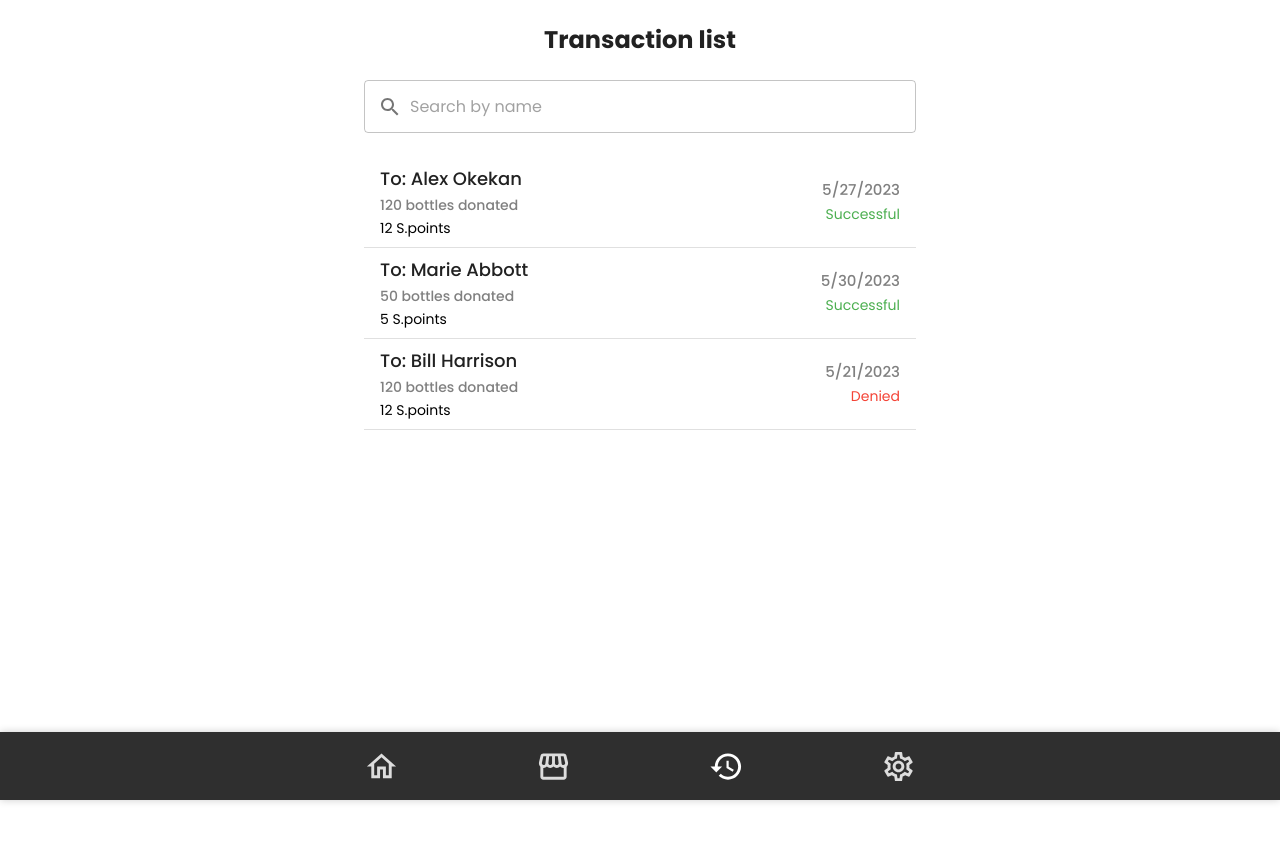
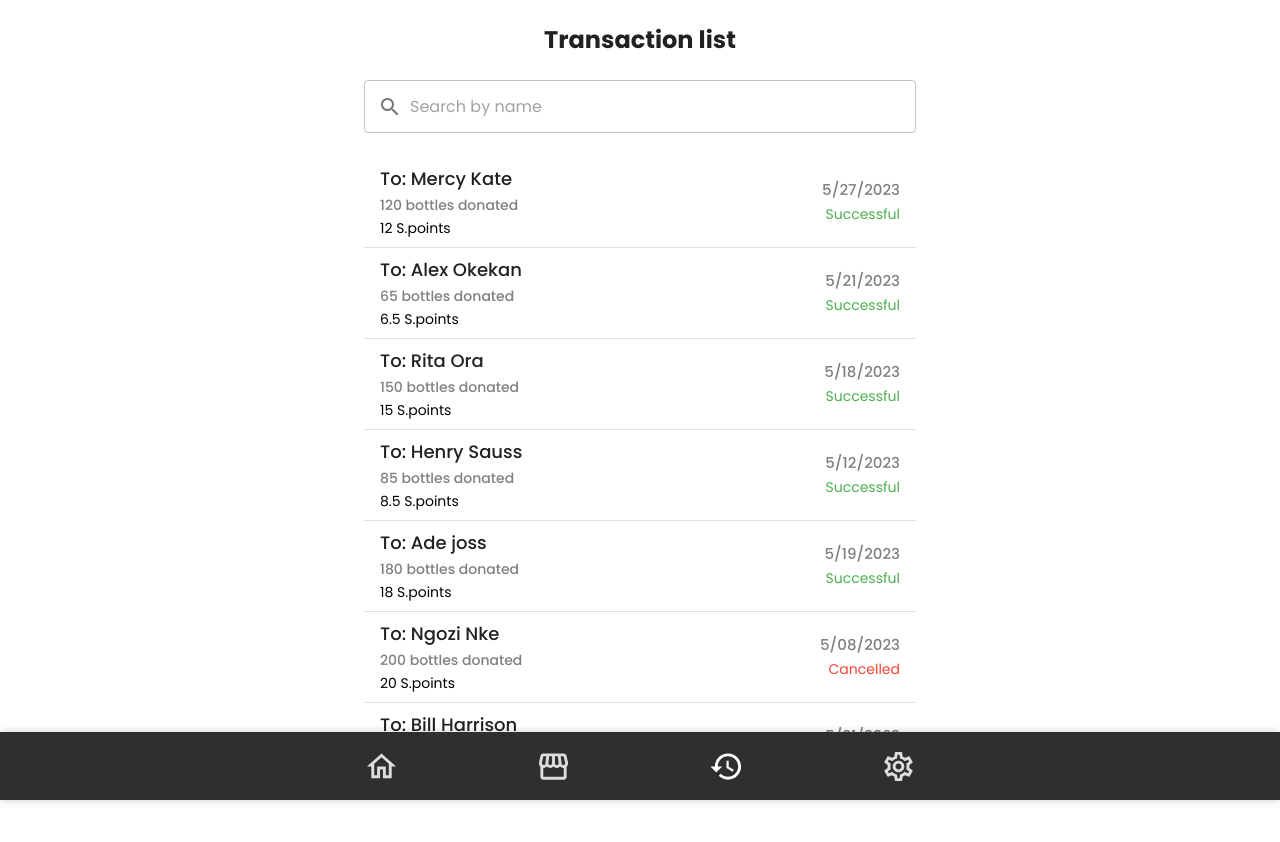
Before and after one commit to dyCodes/recapped-square, a React (Create React App) app: page /transactions in a window 1280 px wide. Shown: the top 842 px of the page. Before the commit the page ends 800 px from the top, so only its background shows below. Built offline with nearby package versions, Linux system fonts and the light colour scheme.

Commit message:
feat: update app data

```diff
--- a/src/assets/data-demo.js
+++ b/src/assets/data-demo.js
@@ -4,41 +4,48 @@ const marketPlaceData = [
 		id: 1,
 		name: "Alex Okekan",
 		quantity: "> 50 large bottles",
-		location: "Janaweri Market",
+		location: "Jakande Market",
 	},
 	{
 		id: 2,
-		name: "Marie Abbott",
-		quantity: "< 50 small bottles",
+		name: "Joseph Ike",
+		quantity: "< 100 small bottles",
 		location: "Jakande Market",
 	},
 	{
 		id: 3,
-		name: "Bill Harrison",
-		quantity: "> 50 large bottles",
+		name: "Mercy Kate",
+		quantity: "> 45 large bottles",
 		location: "Alaba Market",
 	},
 	{
-		id: 2,
-		name: "Marie Abbott",
-		quantity: "< 50 small bottles",
+		id: 4,
+		name: "Sean Ope",
+		quantity: "> 30 large bottles",
+		location: "Jankara Market",
 	},
 	{
-		id: 3,
-		name: "Bill Harrison",
-		quantity: "> 50 large bottles",
+		id: 5,
+		name: "Rita Ora",
+		quantity: "> 65 small bottles",
+		location: "Balogun Market",
+	},
+	{
+		id: 6,
+		name: "Josh Funke",
+		quantity: "< 200 small bottles",
 		location: "Jakande Market",
 	},
 	{
-		id: 2,
-		name: "Marie Abbott",
-		quantity: "< 50 small bottles",
-		location: "Jakande Market",
+		id: 7,
+		name: "Ola Damini",
+		quantity: "< 120 small bottles",
+		location: "Oshodi Market",
 	},
 	{
-		id: 3,
-		name: "Bill Harrison",
-		quantity: "> 50 large bottles",
+		id: 8,
+		name: "Chuka Ope",
+		quantity: "> 150 large bottles",
 		location: "Janaweri Market",
 	},
 ];
@@ -46,7 +53,7 @@ const marketPlaceData = [
 const HistoryData = [
 	{
 		id: 1,
-		name: "Alex Okekan",
+		name: "Mercy Kate",
 		status: "Successful",
 		quantity: "120",
 		points: 12,
@@ -54,18 +61,50 @@ const HistoryData = [
 	},
 	{
 		id: 2,
-		name: "Marie Abbott",
+		name: "Alex Okekan ",
 		status: "Successful",
-		quantity: "50",
-		points: 5,
-		date: "5/30/2023",
+		quantity: "65",
+		points: 6.5,
+		date: "5/21/2023",
 	},
 	{
 		id: 3,
+		name: "Rita Ora",
+		status: "Successful",
+		quantity: "150",
+		points: 15,
+		date: "5/18/2023",
+	},
+	{
+		id: 4,
+		name: "Henry Sauss",
+		status: "Successful",
+		quantity: "85",
+		points: 8.5,
+		date: "5/12/2023",
+	},
+	{
+		id: 5,
+		name: "Ade joss",
+		status: "Successful",
+		quantity: "180",
+		points: 18,
+		date: "5/19/2023",
+	},
+	{
+		id: 6,
+		name: "Ngozi Nke",
+		status: "Cancelled",
+		quantity: "200",
+		points: 20,
+		date: "5/08/2023",
+	},
+	{
+		id: 7,
 		name: "Bill Harrison",
-		status: "Denied ",
-		quantity: "120",
-		points: 12,
+		status: "Cancelled",
+		quantity: "95",
+		points: 9.5,
 		date: "5/21/2023",
 	},
 ];
--- a/src/components/ConfirmOrderModal.jsx
+++ b/src/components/ConfirmOrderModal.jsx
@@ -18,6 +18,19 @@ const ConfirmOrderModal = ({ confirmModal, handleDonate, handleClose, value, set
 
 	const handleInputChange = (e) => {
 		setValue(e.target.value === "" ? "" : Number(e.target.value));
+	};
+
+	const getDeliveryDate = () => {
+		// Get next saturday date
+		const dateCopy = new Date();
+		dateCopy.setDate(dateCopy.getDate() + ((7 - dateCopy.getDay() + 6) % 7));
+		const deliveryDate = dateCopy.toLocaleDateString("en", {
+			weekday: "long",
+			year: "numeric",
+			month: "long",
+			day: "numeric",
+		});
+		return deliveryDate;
 	};
 
 	return (
@@ -63,7 +76,7 @@ const ConfirmOrderModal = ({ confirmModal, handleDonate, handleClose, value, set
 						<span style={{ color: "gray" }}>12B thistle street, Amen estate, Ajah, Lagos </span>
 						<div className="_flex_center" style={{ marginTop: "8px" }}>
 							<CalendarMonthOutlinedIcon fontSize="small" sx={{ mr: "6px" }} />
-							<span style={{ fontSize: "15px", fontWeight: 500 }}>27th June 2023</span>
+							<span style={{ fontSize: "15px", fontWeight: 500 }}>{getDeliveryDate()}</span>
 						</div>
 					</div>
 				</ModalContent>
--- a/src/components/ProfileSection.jsx
+++ b/src/components/ProfileSection.jsx
@@ -19,12 +19,12 @@ const ProfileSection = () => {
 			<div className="stats">
 				<div className="stat">
 					<p className="_mb0">Total bottles donated</p>
-					<b>256 bottles</b>
+					<b>625 bottles</b>
 				</div>
 
 				<div className="stat">
 					<p className="_mb0">Total sustainability points</p>
-					<b>53 points</b>
+					<b>62.5 points</b>
 				</div>
 
 				<div className="stat">
--- a/src/pages/History.jsx
+++ b/src/pages/History.jsx
@@ -57,7 +57,13 @@ const HistoryListItem = ({ item }) => {
 				</div>
 				<div style={{ textAlign: "right" }}>
 					<h6 className="_date">{item.date}</h6>
-					<span style={{ color: item.status === "Successful" ? "#4CAF50" : "#F44336" }}>{item.status}</span>
+					<span
+						style={{
+							color:
+								item.status === "Pending" ? "#f57c00" : item.status === "Successful" ? "#4caf50" : "#f44336",
+						}}>
+						{item.status}
+					</span>
 				</div>
 			</ListItem>
 			<Divider />
--- a/src/pages/MarketPlace.jsx
+++ b/src/pages/MarketPlace.jsx
@@ -37,13 +37,17 @@ const MarketPlace = () => {
 
 	const handleDonate = () => {
 		const data = marketPlaceList.find((item) => item.id === confirmModal.id);
+		// Get delivery date
+		const dateCopy = new Date();
+		dateCopy.setDate(dateCopy.getDate() + ((7 - dateCopy.getDay() + 6) % 7));
+
 		// Create new history data
 		const newHistoryData = {
 			...data,
 			quantity: value,
 			points: value / 10,
-			status: "Successful",
-			date: new Date().toLocaleDateString(),
+			status: "Pending",
+			date: dateCopy.toLocaleDateString(),
 		};
 
 		setHistoryList((prev) => [newHistoryData, ...prev]);
```
